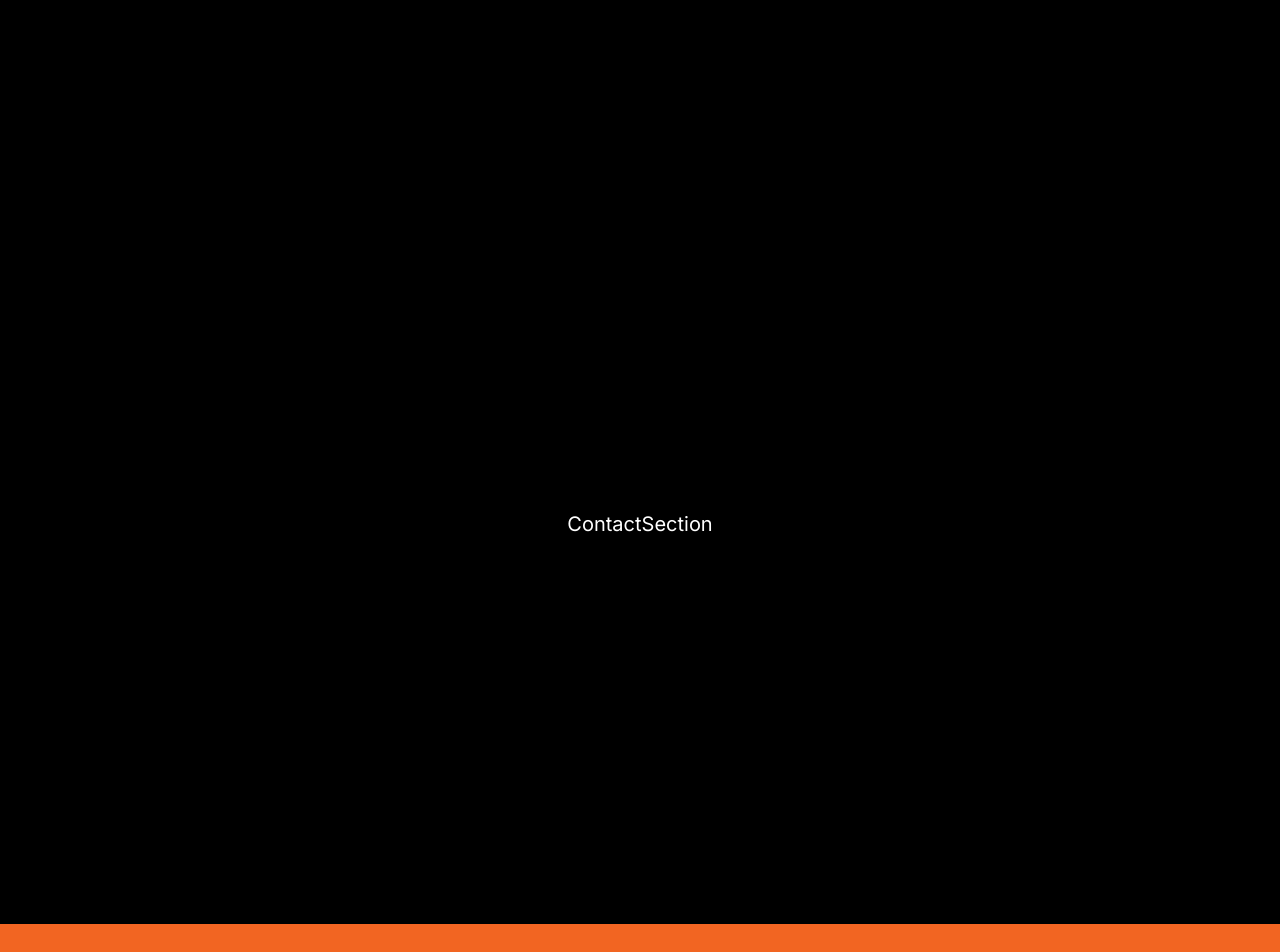
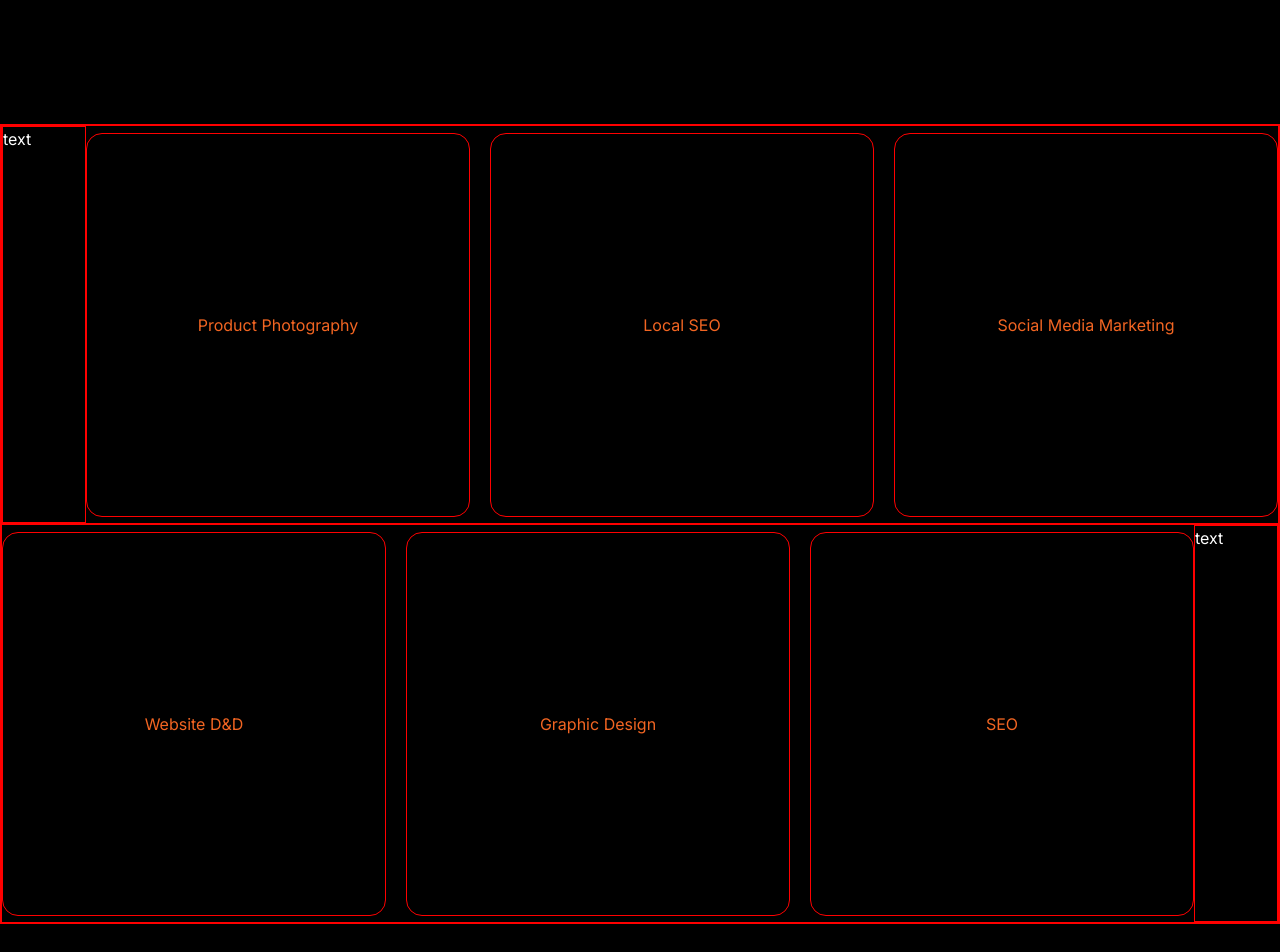
Before and after one commit to thetitasghosh/Your-Maker-Agency, a Next.js app: page / in a window 1280 px wide. Shown: the part 2660-3612 px from the top of the page. Built offline with nearby package versions, Linux system fonts and the light colour scheme.

Commit message:
add service section

```diff
--- a/src/app/page.tsx
+++ b/src/app/page.tsx
@@ -3,6 +3,7 @@ import React, { useEffect, useState } from "react";
 import HeroSection from "@/components/section/HeroSection";
 import AboutSection from "@/components/section/AboutSection";
 import WorkSection from "@/components/section/WorkSection";
+import ServiceSection from "@/components/section/ServiceSection";
 import ContactSection from "@/components/section/ContactSection";
 import Preloader from "@/components/ui/Preloader";
 import { AnimatePresence } from "framer-motion";
@@ -30,6 +31,7 @@ const Home = () => {
         <HeroSection />
         <AboutSection />
         <WorkSection title={"INDEX"} Intro={""} />
+        <ServiceSection />
         <ContactSection />
       </div>
     </>
--- /dev/null
+++ b/src/components/section/ServiceSection.jsx
@@ -0,0 +1,44 @@
+import React from "react";
+
+const ServiceSection = () => {
+  return (
+    <div className="red flex h-screen w-screen items-center justify-center">
+      <div className="flex h-full w-full flex-col items-center justify-center">
+        <div className="red flex h-full w-full items-center justify-center">
+          <div className="red h-full w-96">text</div>
+          <div className="flex h-full w-full items-center justify-center gap-5">
+            {["Product Photography", "Local SEO", "Social Media Marketing"].map(
+              (data, idx) => {
+                return (
+                  <div
+                    key={idx}
+                    className="red text-yourMaker flex size-96 items-center justify-center rounded-2xl"
+                  >
+                    {data}
+                  </div>
+                );
+              },
+            )}
+          </div>
+        </div>
+        <div className="red flex h-full w-full flex-row-reverse">
+          <div className="red h-full w-96">text</div>
+          <div className="flex h-full w-full items-center justify-center gap-5">
+            {["Website D&D", "Graphic Design", "SEO"].map((data, idx) => {
+              return (
+                <div
+                  key={idx}
+                  className="red text-yourMaker flex size-96 items-center justify-center rounded-2xl"
+                >
+                  {data}
+                </div>
+              );
+            })}
+          </div>
+        </div>
+      </div>
+    </div>
+  );
+};
+
+export default ServiceSection;
```
